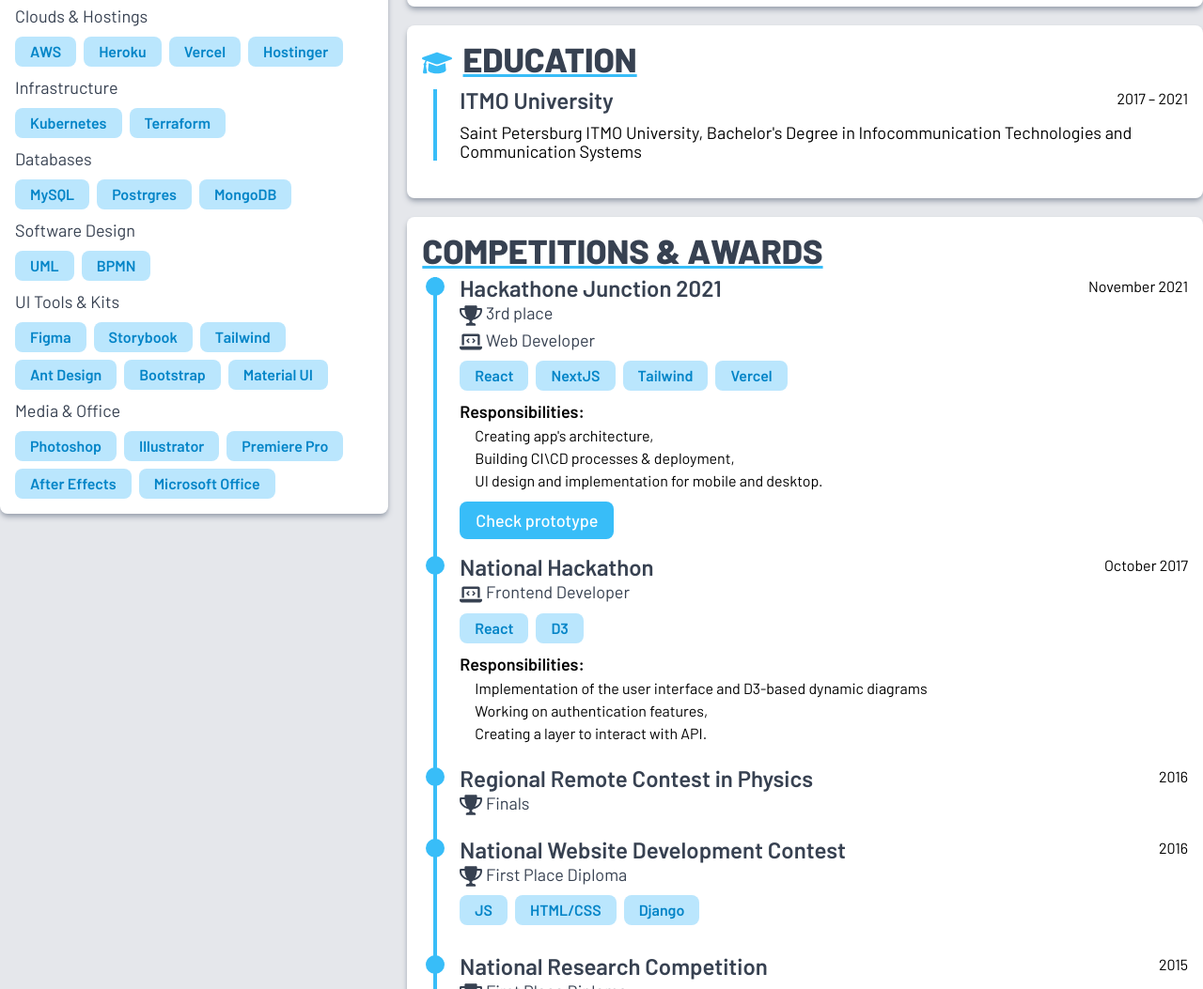
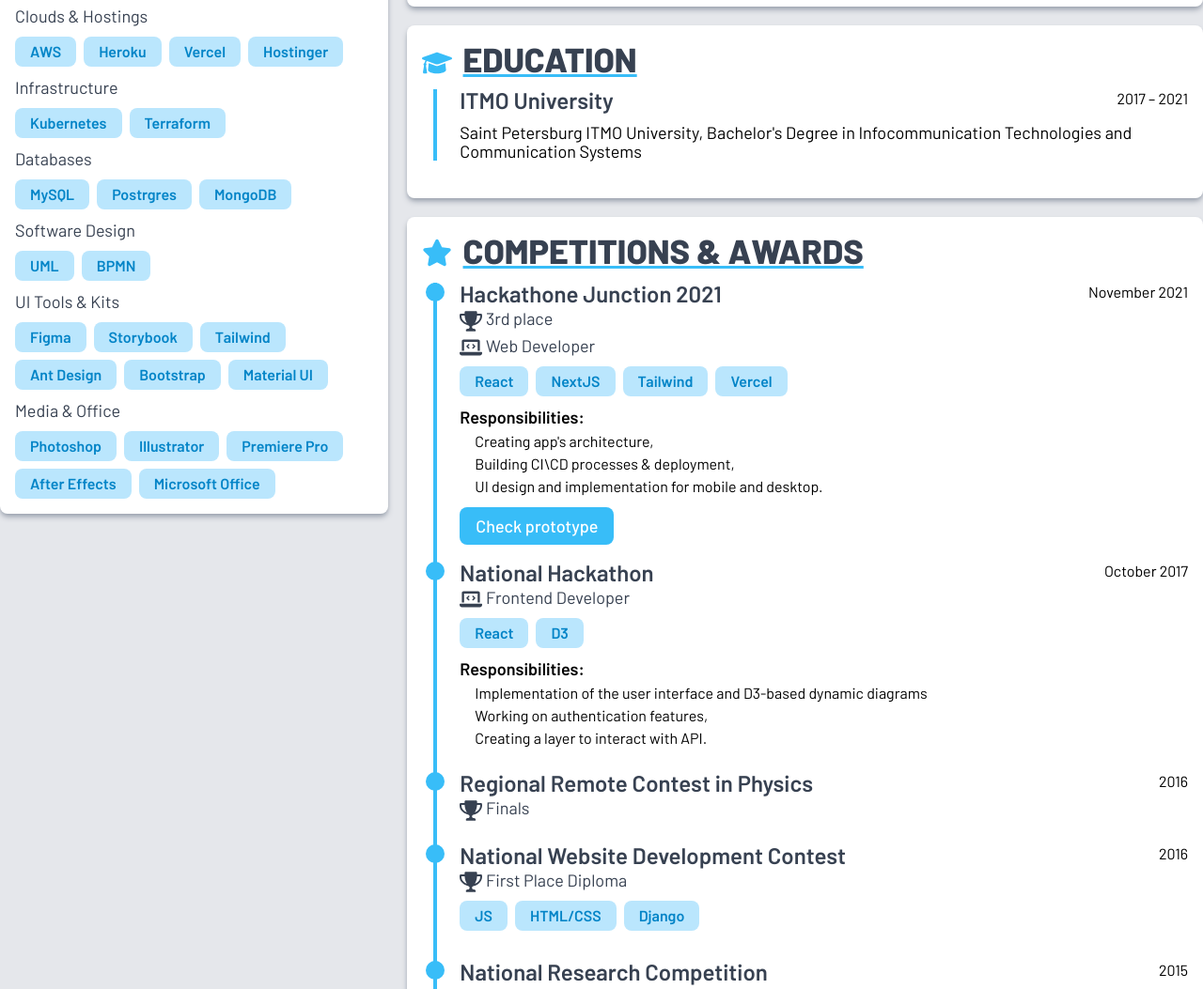
Before and after one commit to HacksDev/HacksDev, a website built with Vite: page index.html in a window 1280 px wide. Shown: the part 1263-2316 px from the top of the page at 94% size. Built offline with nearby package versions, Linux system fonts and the light colour scheme.

Commit message:
Add star icon back, lol

```diff
--- a/index.html
+++ b/index.html
@@ -558,7 +558,7 @@
 
       <article class="bg-white overflow-hidden shadow-gray-400 shadow-md 4 border-solid rounded-none lg:rounded-lg">
         <div class="p-4">
-          <svg class="hidden w-8 h-8 mr-2 mb-4 inline-block  text-sky-400 hover:text-blue-500" fill="currentColor"
+          <svg class="hidden md:inline-block w-8 h-8 mr-2 mb-4 inline-block  text-sky-400 hover:text-blue-500" fill="currentColor"
             xmlns="http://www.w3.org/2000/svg" viewBox="0 0 576 512">
             <!--! Font Awesome Pro 6.1.1 by @fontawesome - https://fontawesome.com License - https://fontawesome.com/license (Commercial License) Copyright 2022 Fonticons, Inc. -->
             <path
```
